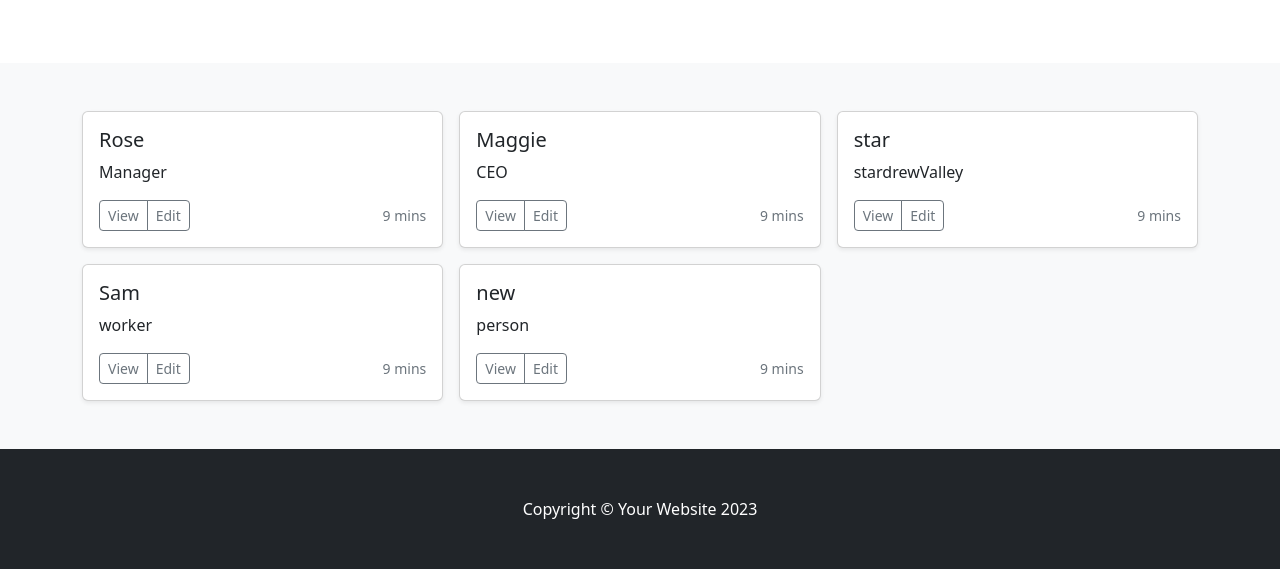
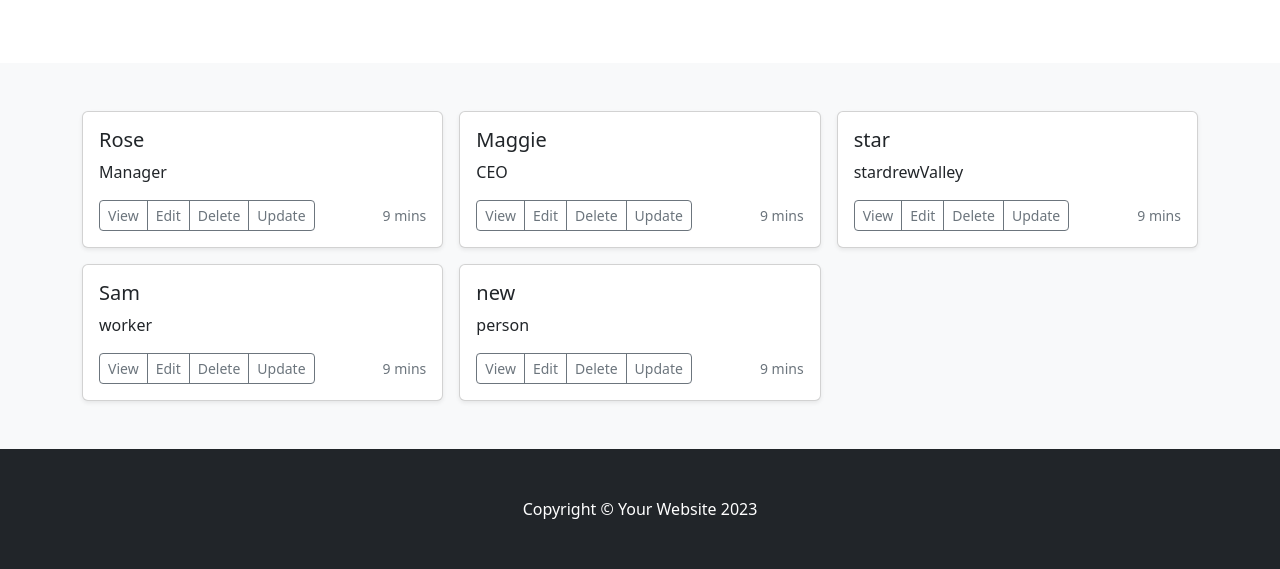
Before and after one commit to shiningstarrr/Python-Projects, a Django app: page /employee/ in a window 1280 px wide. Shown: the part 255-824 px from the top of the page. Run offline with Django 4.2, Linux system fonts and the light colour scheme; data comes from the database, SQL or seed files in the repository; both versions use the stored data as it was after the commit.

Commit message:
delete and update

```diff
--- a/Django_project_blog/employee/templates/createPage.html
+++ b/Django_project_blog/employee/templates/createPage.html
@@ -2,7 +2,7 @@
 
 <form action = "createData/", method="post">
     {% csrf_token %}
-    Name:<input name="name"/>
-    Title:<input name="title"/>
+    Name:<input name="name" value = "default"/>
+    Title:<input name="title" value = "default"/>
     <input type = "submit" value = "create"/>
 </form>
--- a/Django_project_blog/employee/templates/index.html
+++ b/Django_project_blog/employee/templates/index.html
@@ -53,6 +53,13 @@
                       <button type="button" class="btn btn-sm btn-outline-secondary">
                         Edit
                       </button>
+
+                    <a href= 'delete/{{x.id}}', type="button" class="btn btn-sm btn-outline-secondary">
+                      Delete
+                    </a>
+                    <a href= 'update/{{x.id}}', type="button" class="btn btn-sm btn-outline-secondary">
+                      Update
+                    </a>
                     </div>
                     <small class="text-muted">9 mins</small>
                   </div>
--- a/Django_project_blog/employee/urls.py
+++ b/Django_project_blog/employee/urls.py
@@ -6,4 +6,7 @@ urlpatterns = [
     path('',views.index,name = 'index'),
     path('create/',views.create,name = 'create'),
     path('create/createData/',views.createData,name = 'createData'),
+    path('delete/<int:id>',views.delete, name='delete'),
+    path('update/<int:id>',views.update,name = 'update'),
+    path('update/updateData/<int:id>', views.updateData,name='updateData'),
 ]
--- a/Django_project_blog/employee/views.py
+++ b/Django_project_blog/employee/views.py
@@ -1,3 +1,5 @@
+import http
+from json import load
 from re import template
 from turtle import title
 from django.shortcuts import render
@@ -25,3 +27,25 @@ def createData(request):
     newEmployee = Employee(name=data1,title=data2)
     newEmployee.save()
     return HttpResponseRedirect(reverse('index')) # The reverse() function can reverse a large variety of regular expression patterns for URLs
+
+def delete(request,id):
+    del_emp = Employee.objects.get(id=id)
+    del_emp.delete()
+    return HttpResponseRedirect(reverse('index'))
+
+def update(request,id):
+    update_emp = Employee.objects.get(id = id)
+    template = loader.get_template('updatePage.html')
+    context={
+        'Employee':update_emp
+    }
+    return HttpResponse(template.render(context,request))
+
+def updateData(request,id):
+    data1 = request.POST['name']
+    data2 = request.POST['title']
+    update_emp = Employee.objects.get(id = id)
+    update_emp.name = data1
+    update_emp.title = data2
+    update_emp.save()
+    return HttpResponseRedirect(reverse('index'))
```
Also changed, not shown: Django_project_blog/ProjectOverview.md (+39 -4 lines), Django_project_blog/employee/templates/updatePage.html (added, +8 -0 lines), Django_project_blog/db.sqlite3.
